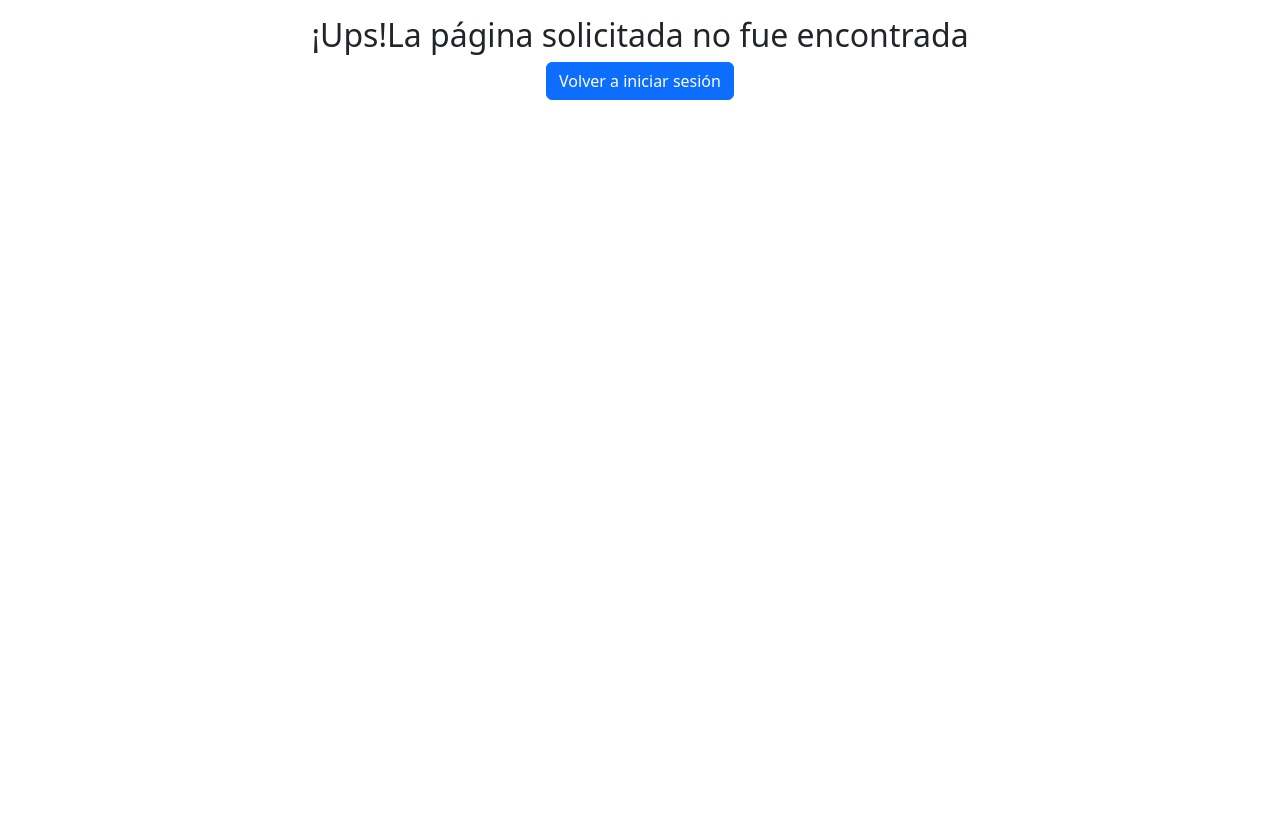
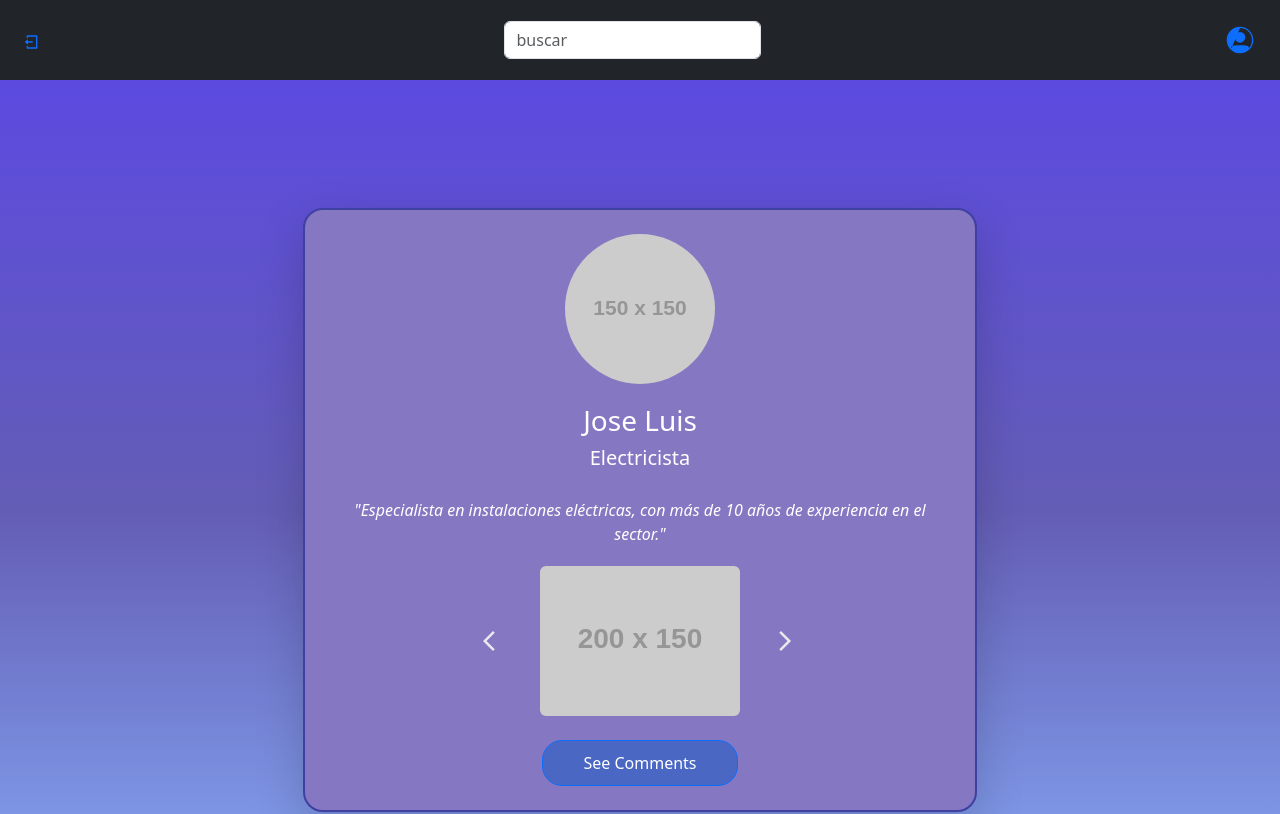
Before and after one commit to Ingbakk16/FrontProyectFinal, a React (Vite) app: page /WorkerProfile in a window 1280 px wide. Shown: the top 814 px of the page. Built offline with nearby package versions, Linux system fonts and the light colour scheme.

Commit message:
worker profile mejorado, pendiente la mejora del borrado del local storage

```diff
--- a/src/App.jsx
+++ b/src/App.jsx
@@ -8,6 +8,7 @@ import Register from "./components/register/register";
 import Profile from "./components/ProfileUser/Profile";
 import MainPage from "./components/mainMenu/mainPage";
 import RegisterWorkerFinal from "./components/worker Register/RegisterWrokerFinal";
+import WorkerProfile from "./components/WorkerProfile/WorkerProfile";
 
 const App = () => {
   const router = createBrowserRouter([
@@ -26,6 +27,10 @@ const App = () => {
     {
       path: "/RegisterWorker",
       element: <RegisterWorkerFinal />,
+    },
+    {
+      path: "/WorkerProfile",
+      element: <WorkerProfile />,
     },
     {
       path: "/",
--- a/src/components/ProfileUser/Profile.jsx
+++ b/src/components/ProfileUser/Profile.jsx
@@ -121,7 +121,7 @@ const Profile = ({ Name, Email, Surname, Password, profileImage }) => {
                       />
                     </Form.Group>
                     <Form.Group className="mb-3">
-                      <Form.Label className="text-dark">Apellido:</Form.Label>
+                      <Form.Label className="text-light">Apellido:</Form.Label>
                       <Form.Control
                         plaintext={!isEditing}
                         readOnly={!isEditing}
--- /dev/null
+++ b/src/components/WorkerProfile/WorkerProfile.jsx
@@ -0,0 +1,86 @@
+import React, { useState } from 'react';
+import { Card, Button, Image, Container, Row, Col } from 'react-bootstrap';
+import Header from '../header/header';
+import Footer from '../footer/footer';
+
+const WorkerProfile = () => {
+  const worker = {
+    name: "Jose Luis",
+    profession: "Electricista",
+    description: "Especialista en instalaciones eléctricas, con más de 10 años de experiencia en el sector.",
+    profileImage: "https://via.placeholder.com/150",
+    workImages: [
+      "https://via.placeholder.com/200x150",
+      "https://via.placeholder.com/150",
+      "https://via.placeholder.com/200x150/0000FF/FFFFFF?text=Work+Image",
+      "https://place.dog/200/150"
+    ]
+  };
+
+  const [currentImageIndex, setCurrentImageIndex] = useState(0);
+
+  const handlePreviousImage = () => {
+    setCurrentImageIndex((prevIndex) =>
+      prevIndex === 0 ? worker.workImages.length - 1 : prevIndex - 1
+    );
+  };
+
+  const handleNextImage = () => {
+    setCurrentImageIndex((prevIndex) =>
+      prevIndex === worker.workImages.length - 1 ? 0 : prevIndex + 1
+    );
+  };
+
+  const hasWorkImages = worker.workImages.length > 0;
+
+  return (
+    <>
+      <Header />
+      <Container fluid style={{ background: 'linear-gradient(180deg, #5C4AE0, #645DB5, #87ACF7)', minHeight: '100vh', padding: '10vw' }}>
+        <Row className="justify-content-center">
+          <Col md={8}>
+            <Card className="p-4 shadow-lg text-center d-flex justify-content-center align-items-center" style={{ backgroundColor: '#8677C2', borderRadius: '20px', color: '#fff', border: '2px solid #3E40A2' }}>
+              <Image
+                src={worker.profileImage}
+                roundedCircle
+                style={{ width: '150px', height: '150px', marginBottom: '20px' }}
+              />
+              <h3>{worker.name}</h3>
+              <h5>{worker.profession}</h5>
+              <p style={{ fontStyle: 'italic', margin: '20px 0' }}>"{worker.description}"</p>
+
+              {hasWorkImages ? (
+                <div className="d-flex justify-content-center align-items-center">
+                  <Button variant="link" onClick={handlePreviousImage}>
+                    <svg xmlns="http://www.w3.org/2000/svg" height="24px" viewBox="0 -960 960 960" width="24px" fill="#e8eaed">
+                      <path d="M400-80 0-480l400-400 71 71-329 329 329 329-71 71Z"/>
+                    </svg>
+                  </Button>
+                  <Image
+                    src={worker.workImages[currentImageIndex]}
+                    rounded
+                    style={{ width: '200px', height: '150px', margin: '0 20px' }}
+                  />
+                  <Button variant="link" onClick={handleNextImage}>
+                    <svg xmlns="http://www.w3.org/2000/svg" height="24px" viewBox="0 -960 960 960" width="24px" fill="#e8eaed">
+                      <path d="m321-80-71-71 329-329-329-329 71-71 400 400L321-80Z"/>
+                    </svg>
+                  </Button>
+                </div>
+              ) : (
+                <p>No work images available</p>
+              )}
+
+              <Button variant="primary" className="mt-4" style={{ backgroundColor: '#4A67C3', borderRadius: '20px', padding: '10px 40px' }}>
+                See Comments
+              </Button>
+            </Card>
+          </Col>
+        </Row>
+      </Container>
+      <Footer />
+    </>
+  );
+};
+
+export default WorkerProfile;
```
Also changed, not shown: src/components/svg back/arrow_back_ios_24dp_E8EAED_FILL0_wght400_GRAD0_opsz24.svg (added), src/components/svg back/arrow_forward_ios_24dp_E8EAED_FILL0_wght400_GRAD0_opsz24.svg (added).
